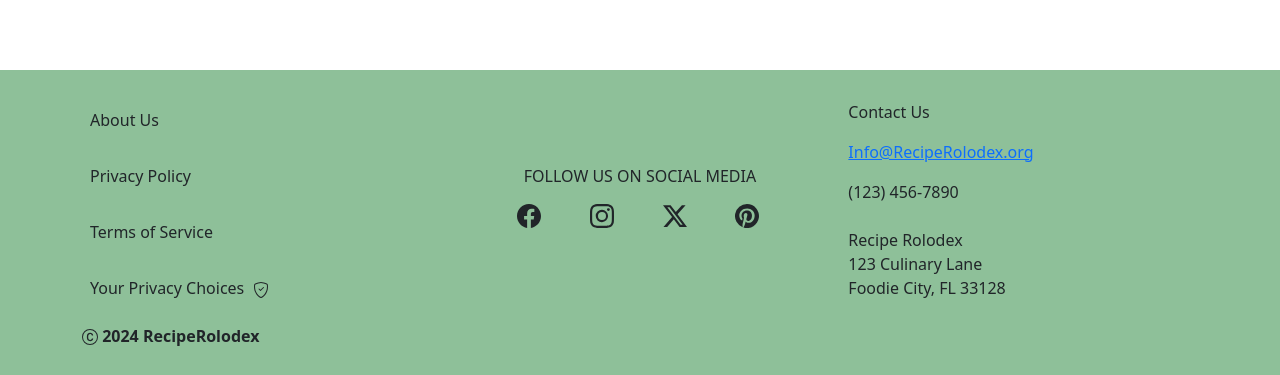
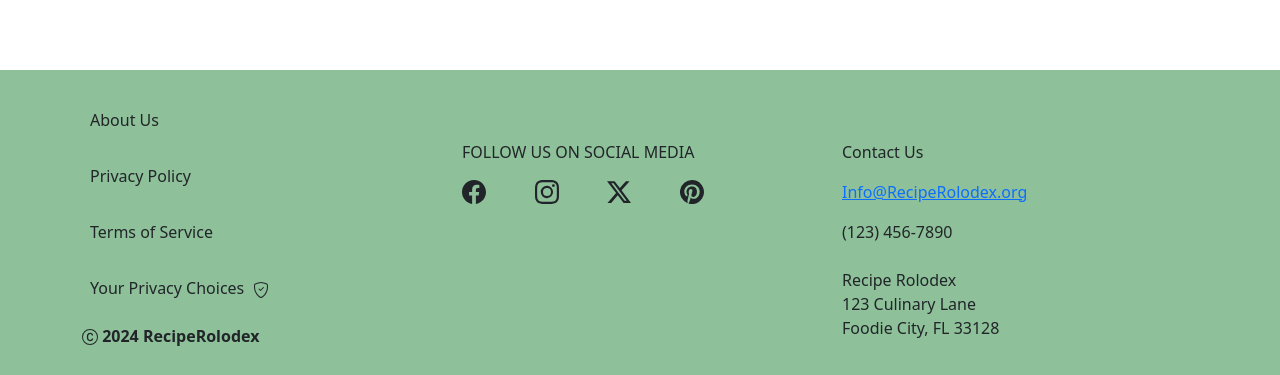
Before and after one commit to SweetByte13/RecipeRolodex, a React (Create React App) app in the folder client/: page / in a window 1280 px wide. Shown: the part 4294-4669 px from the top of the page. Built offline with nearby package versions, Linux system fonts and the light colour scheme; no server answers.

Commit message:
css for footer edited

```diff
--- a/client/src/components/Footer.js
+++ b/client/src/components/Footer.js
@@ -5,31 +5,25 @@ import Row from 'react-bootstrap/Row';
 
 function Footer() {
 
-    return(
-        <div className="copywrite">
-                    <Container>
-                        <Row>
-                            <Col className='d-flex justify-content-center'>
-                                <Stack gap={3}>
+    return (
+        <div className="copywrite"> <Container> <Row className="gy-3"> {/* gy-3 adds vertical spacing between rows on small screens */} <Col xs={12} md={4} className='d-flex justify-content-center'> <Stack gap={3}>
             <div className="p-2">About Us</div>
-                                    <div className="p-2">Privacy Policy</div>
-                                    <div className="p-2">Terms of Service</div>
-                                    <div className="p-2">Your Privacy Choices&nbsp;&nbsp;<svg xmlns="http://www.w3.org/2000/svg" width="16" height="16" fill="currentColor" className="bi bi-shield-check" viewBox="0 0 16 16">
+            <div className="p-2">Privacy Policy</div> <div className="p-2">Terms of Service</div> <div className="p-2">Your Privacy Choices&nbsp;&nbsp;
+                <svg xmlns="http://www.w3.org/2000/svg" width="16" height="16" fill="currentColor" className="bi bi-shield-check" viewBox="0 0 16 16">
                     <path d="M5.338 1.59a61 61 0 0 0-2.837.856.48.48 0 0 0-.328.39c-.554 4.157.726 7.19 2.253 9.188a10.7 10.7 0 0 0 2.287 2.233c.346.244.652.42.893.533q.18.085.293.118a1 1 0 0 0 .101.025 1 1 0 0 0 .1-.025q.114-.034.294-.118c.24-.113.547-.29.893-.533a10.7 10.7 0 0 0 2.287-2.233c1.527-1.997 2.807-5.031 2.253-9.188a.48.48 0 0 0-.328-.39c-.651-.213-1.75-.56-2.837-.855C9.552 1.29 8.531 1.067 8 1.067c-.53 0-1.552.223-2.662.524zM5.072.56C6.157.265 7.31 0 8 0s1.843.265 2.928.56c1.11.3 2.229.655 2.887.87a1.54 1.54 0 0 1 1.044 1.262c.596 4.477-.787 7.795-2.465 9.99a11.8 11.8 0 0 1-2.517 2.453 7 7 0 0 1-1.048.625c-.28.132-.581.24-.829.24s-.548-.108-.829-.24a7 7 0 0 1-1.048-.625 11.8 11.8 0 0 1-2.517-2.453C1.928 10.487.545 7.169 1.141 2.692A1.54 1.54 0 0 1 2.185 1.43 63 63 0 0 1 5.072.56" />
-                                        <path d="M10.854 5.146a.5.5 0 0 1 0 .708l-3 3a.5.5 0 0 1-.708 0l-1.5-1.5a.5.5 0 1 1 .708-.708L7.5 7.793l2.646-2.647a.5.5 0 0 1 .708 0" />
-                                    </svg></div>
-                                    <div className="RR"><strong><svg xmlns="http://www.w3.org/2000/svg" width="16" height="16" fill="currentColor" className="bi bi-c-circle" viewBox="0 0 16 16">
+                    <path d="M10.854 5.146a.5.5 0 0 1 0 .708l-3 3a.5.5 0 0 1-.708 0l-1.5-1.5a.5.5 0 1 1 .708-.708L7.5 7.793l2.646-2.647a.5.5 0 0 1 .708 0" /> </svg> </div>
+            <div className="RR"><strong>
+                <svg xmlns="http://www.w3.org/2000/svg" width="16" height="16" fill="currentColor" className="bi bi-c-circle" viewBox="0 0 16 16">
                     <path d="M1 8a7 7 0 1 0 14 0A7 7 0 0 0 1 8m15 0A8 8 0 1 1 0 8a8 8 0 0 1 16 0M8.146 4.992c-1.212 0-1.927.92-1.927 2.502v1.06c0 1.571.703 2.462 1.927 2.462.979 0 1.641-.586 1.729-1.418h1.295v.093c-.1 1.448-1.354 2.467-3.03 2.467-2.091 0-3.269-1.336-3.269-3.603V7.482c0-2.261 1.201-3.638 3.27-3.638 1.681 0 2.935 1.054 3.029 2.572v.088H9.875c-.088-.879-.768-1.512-1.729-1.512" />
-                                    </svg> 2024 RecipeRolodex</strong></div>
+                </svg> 2024 RecipeRolodex</strong>
+            </div>
         </Stack>
         </Col>
-                            <Col className='d-flex justify-content-center'>
-                                <Stack gap={3}>
+            <Col xs={12} md={4} className='d-flex justify-content-center'>
+                <Stack gap={3} className="gy-3">
                     <br></br>
-                                    <br></br>
-                                    <div className="d-flex justify-content-center">FOLLOW US ON SOCIAL MEDIA</div>
+                    <div className="d-flex">FOLLOW US ON SOCIAL MEDIA</div>
                     <div className='inline-icons'>
-                                        &nbsp;&nbsp;&nbsp;&nbsp;&nbsp;&nbsp;&nbsp;&nbsp;&nbsp;&nbsp;&nbsp;
                         <svg xmlns="http://www.w3.org/2000/svg" width="16" height="16" fill="currentColor" className="bi bi-facebook" viewBox="0 0 16 16">
                             <path d="M16 8.049c0-4.446-3.582-8.05-8-8.05C3.58 0-.002 3.603-.002 8.05c0 4.017 2.926 7.347 6.75 7.951v-5.625h-2.03V8.05H6.75V6.275c0-2.017 1.195-3.131 3.022-3.131.876 0 1.791.157 1.791.157v1.98h-1.009c-.993 0-1.303.621-1.303 1.258v1.51h2.218l-.354 2.326H9.25V16c3.824-.604 6.75-3.934 6.75-7.951" />
                         </svg>
@@ -46,11 +40,11 @@ function Footer() {
                             <path d="M8 0a8 8 0 0 0-2.915 15.452c-.07-.633-.134-1.606.027-2.297.146-.625.938-3.977.938-3.977s-.239-.479-.239-1.187c0-1.113.645-1.943 1.448-1.943.682 0 1.012.512 1.012 1.127 0 .686-.437 1.712-.663 2.663-.188.796.4 1.446 1.185 1.446 1.422 0 2.515-1.5 2.515-3.664 0-1.915-1.377-3.254-3.342-3.254-2.276 0-3.612 1.707-3.612 3.471 0 .688.265 1.425.595 1.826a.24.24 0 0 1 .056.23c-.061.252-.196.796-.222.907-.035.146-.116.177-.268.107-1-.465-1.624-1.926-1.624-3.1 0-2.523 1.834-4.84 5.286-4.84 2.775 0 4.932 1.977 4.932 4.62 0 2.757-1.739 4.976-4.151 4.976-.811 0-1.573-.421-1.834-.919l-.498 1.902c-.181.695-.669 1.566-.995 2.097A8 8 0 1 0 8 0" />
                         </svg>
                     </div>
-
                 </Stack>
             </Col>
             <Col className='d-flex justify-content-center'>
-                                <Stack gap={3}>
+                <Stack gap={3} className="gy-3">
+                <br></br>
                     <div>Contact Us</div>
                     <a href="mailto:Info@RecipeRolodex.org">Info@RecipeRolodex.org</a>
                     (123) 456-7890
--- a/client/src/index.css
+++ b/client/src/index.css
@@ -329,10 +329,11 @@ button:last-child {
 }
 
 .inline-icons {
-  margin-right: 65px;
+  /* margin-right: 65px; */
   display: flex;
   align-items: center;
-  justify-content: center; /* Center the icons horizontally */
+  /* justify-content: center;  */
+  /* Center the icons horizontally */
   gap: 16px; /* Space between icons */
 }
 
```
Lines whose indentation alone changed are shown as unchanged.
